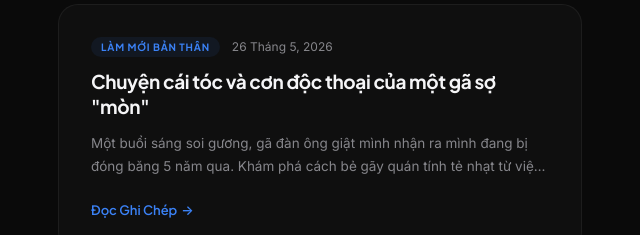
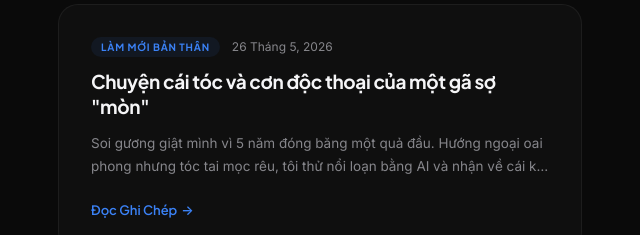
Before and after one commit to Babyshark7979/gapgiang-web, a website built with Vite: page index.html in a window 1280 px wide. Shown: the part 4960-5195 px from the top of the page, 46-686 px from the left. Built offline with nearby package versions, Linux system fonts and the light colour scheme.

Commit message:
style: update kieu-toc card excerpt

```diff
--- a/index.html
+++ b/index.html
@@ -334,7 +334,7 @@
               <span class="post-date">26 Tháng 5, 2026</span>
             </div>
             <h3 class="post-title">Chuyện cái tóc và cơn độc thoại của một gã sợ "mòn"</h3>
-            <p class="post-excerpt">Một buổi sáng soi gương, gã đàn ông giật mình nhận ra mình đang bị đóng băng 5 năm qua. Khám phá cách bẻ gãy quán tính tẻ nhạt từ việc tự F5 kiểu tóc bằng AI.</p>
+            <p class="post-excerpt">Soi gương giật mình vì 5 năm đóng băng một quả đầu. Hướng ngoại oai phong nhưng tóc tai mọc rêu, tôi thử nổi loạn bằng AI và nhận về cái kết cười bò.</p>
             <span class="post-read-link">Đọc Ghi Chép <span>→</span></span>
           </article>
         </div>
```
